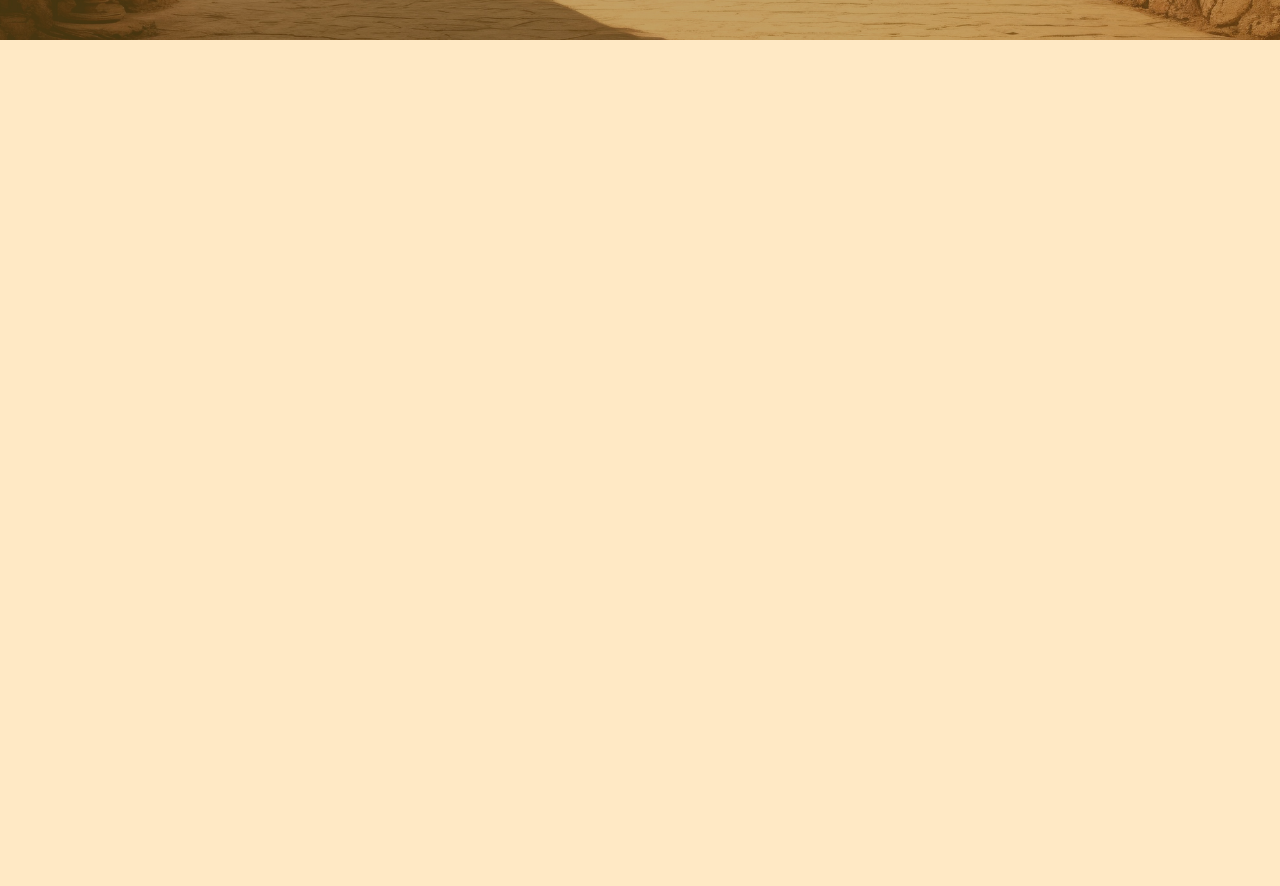
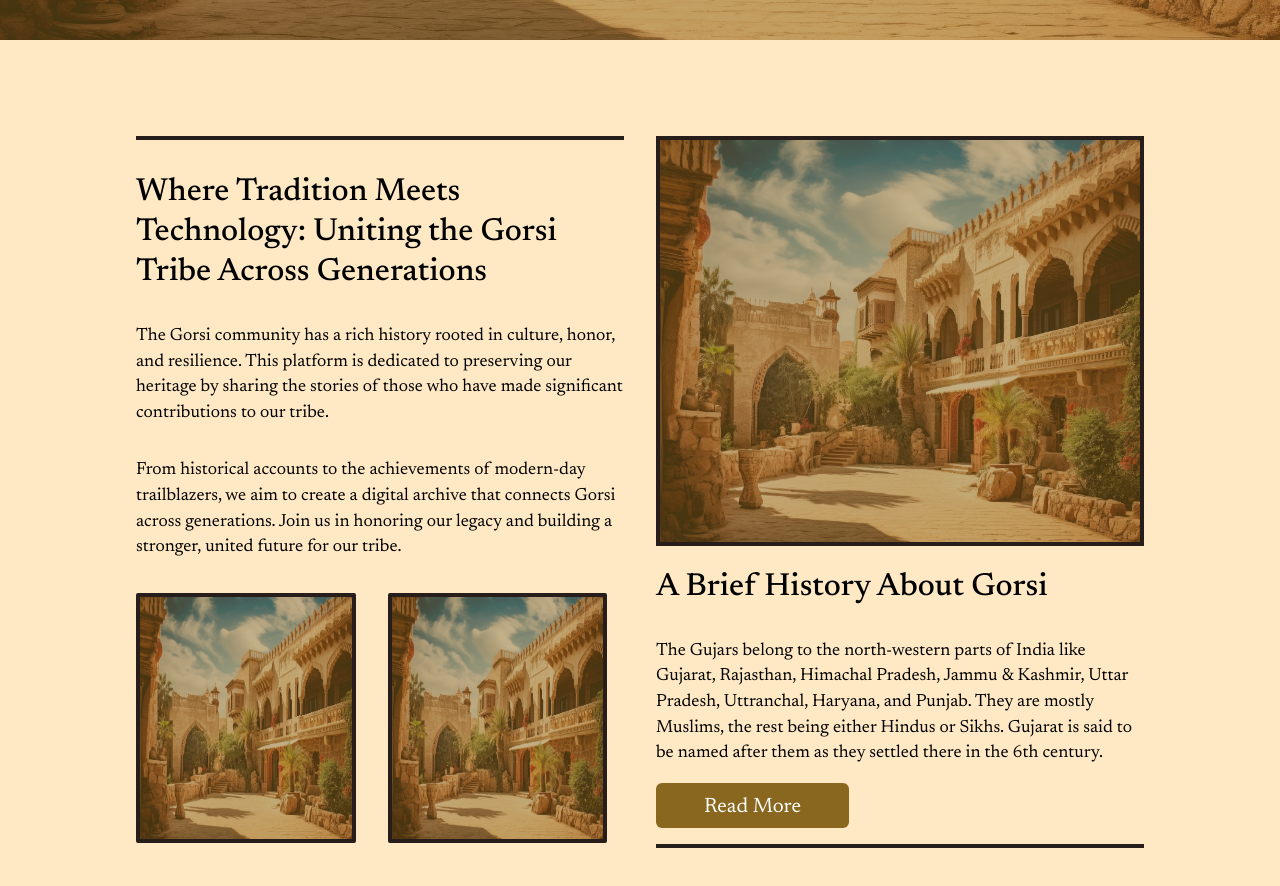
Before and after one commit to imargorsi/gorsiwebsite__frontend, a React (Vite) app: page / in a window 1280 px wide. Shown: the part 900-1786 px from the top of the page. Before the commit the page ends 940 px from the top, so only its background shows below. Built offline with nearby package versions, Linux system fonts and the light colour scheme.

Commit message:
Completed the Hiistory Page

```diff
--- /dev/null
+++ b/src/components/home/History/History.jsx
@@ -0,0 +1,50 @@
+import "./history.css";
+
+function History() {
+  return (
+    <div className="container">
+      <div className="history__section">
+        <div className="history__section_1">
+          <hr className="history__hr" />
+          <h3 className="heading__h3">
+            Where Tradition Meets Technology: Uniting the Gorsi Tribe Across
+            Generations
+          </h3>
+          <p className="history_paragraph paragraph">
+            The Gorsi community has a rich history rooted in culture, honor, and
+            resilience. This platform is dedicated to preserving our heritage by
+            sharing the stories of those who have made significant contributions
+            to our tribe.
+          </p>
+          <p className="history_paragraph paragraph">
+            From historical accounts to the achievements of modern-day
+            trailblazers, we aim to create a digital archive that connects Gorsi
+            across generations. Join us in honoring our legacy and building a
+            stronger, united future for our tribe.
+          </p>
+          <div className="history__section_1_img">
+            <img src="/hero.jpg" alt="" />
+            <img src="/hero.jpg" alt="" />
+          </div>
+        </div>
+        <div className="history__section_2">
+          <img src="/hero.jpg" alt="" />
+          <h3 className="heading__h3">A Brief History About Gorsi</h3>
+          <p className="history_paragraph paragraph">
+            The Gujars belong to the north-western parts of India like Gujarat,
+            Rajasthan, Himachal Pradesh, Jammu & Kashmir, Uttar Pradesh,
+            Uttranchal, Haryana, and Punjab. They are mostly Muslims, the rest
+            being either Hindus or Sikhs. Gujarat is said to be named after them
+            as they settled there in the 6th century.
+          </p>
+          <div className="readmore__section">
+            <button className="btn">Read More</button>
+            <hr className="history__hr" />
+          </div>
+        </div>
+      </div>
+    </div>
+  );
+}
+
+export default History;
--- /dev/null
+++ b/src/components/home/History/history.css
@@ -0,0 +1,118 @@
+.history__section {
+  padding: 6rem 0rem;
+  display: flex;
+  gap: 4rem;
+}
+
+.history__section_1,
+.history__section_2 {
+  flex: 1;
+}
+
+.history_paragraph {
+  margin-top: 2rem;
+}
+
+.history__hr {
+  border: 2px solid var(--clr-dark-2);
+  margin-bottom: 2rem;
+}
+
+.history__section_1_img {
+  display: flex;
+  gap: 2rem;
+  margin-top: 2rem;
+}
+
+.history__section_1_img > img {
+  border: 4px solid var(--clr-dark-2);
+  border-radius: 2px;
+  width: 350px;
+  height: 350px;
+}
+
+.history__section_2 > img {
+  height: 450px;
+  width: 100%;
+  margin-bottom: 1.3rem;
+  border: 4px solid var(--clr-dark-2);
+}
+
+.readmore__section > button {
+  margin-bottom: 1rem;
+  margin-top: 1rem;
+}
+
+/* for 2xl   */
+@media (max-width: 1536px) {
+  .history__section {
+    gap: 2rem;
+  }
+
+  .history__section_1_img > img {
+    width: 280px;
+    height: 280px;
+  }
+
+  .history__section_2 > img {
+    height: 410px;
+  }
+}
+
+/* for xl   */
+@media (max-width: 1280px) {
+  .history__section_1_img > img {
+    width: 45%;
+    height: 250px;
+  }
+}
+
+/* for large */
+@media (max-width: 1024px) {
+  .history_paragraph {
+    margin-top: 1rem;
+  }
+
+  .history__section_1_img > img {
+    width: 45%;
+    height: 200px;
+  }
+
+  .history__section_2 > img {
+    height: 320px;
+  }
+}
+
+/* for medium */
+@media (max-width: 768px) {
+  .history__section {
+    flex-direction: column;
+    gap: 2rem;
+  }
+
+  .history__section_1_img > img {
+    flex: 1;
+  }
+
+  .history__section_2 > img {
+    width: 100%;
+  }
+
+  .history__section_1_img {
+    gap: 1rem;
+  }
+}
+
+/* for small */
+/* @media (max-width: 640px) {
+  .container {
+    max-width: 475px;
+  }
+} */
+
+/* for extra small */
+/* @media (max-width: 400px) {
+  .container {
+    width: 100%;
+  }
+} */
--- a/src/pages/home.jsx
+++ b/src/pages/home.jsx
@@ -1,9 +1,11 @@
 import Hero from "../components/home/Hero/Hero";
+import History from "../components/home/History/History";
 
 function Home() {
   return (
     <div>
       <Hero />
+      <History />
     </div>
   );
 }
--- a/src/stylesheets/utils.css
+++ b/src/stylesheets/utils.css
@@ -106,6 +106,10 @@
   .heading__h1 {
     font-size: 3rem;
   }
+
+  .paragraph {
+    font-size: 1.1rem;
+  }
 }
 
 /* for large */
@@ -115,6 +119,10 @@
   }
   .heading__h1 {
     font-size: 2.3rem;
+  }
+
+  .heading__h3 {
+    font-size: 1.4rem;
   }
 }
 
```
